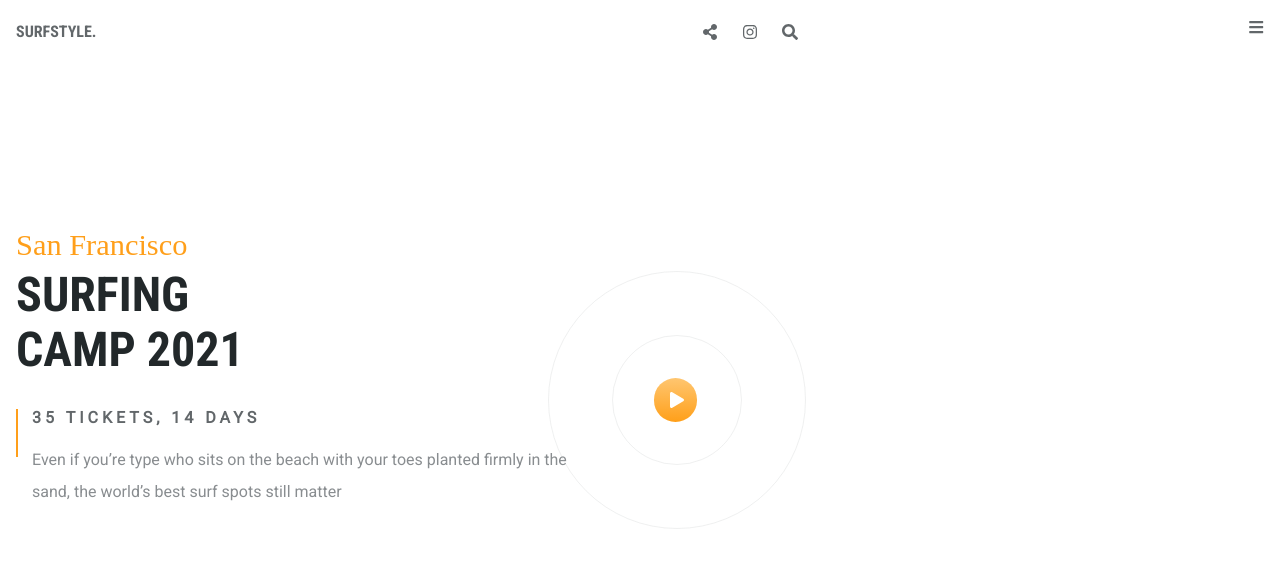
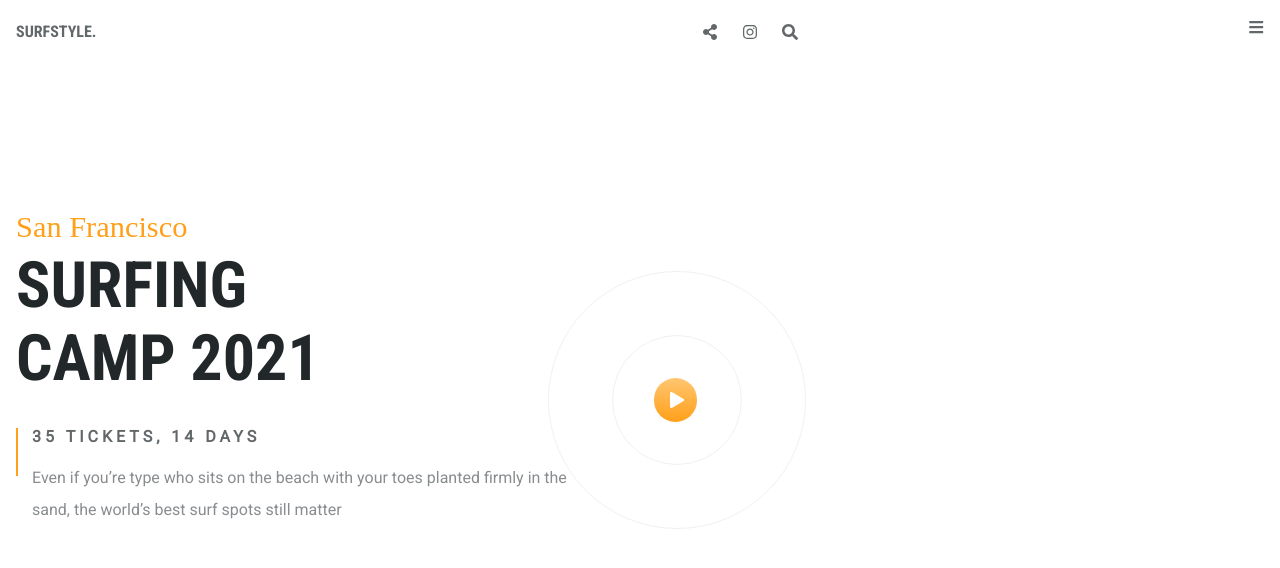
Before and after one commit to kepler003/surfstyle, a React app: page / in a window 1280 px wide. Shown: the top 568 px of the page. Built offline with nearby package versions, Linux system fonts and the light colour scheme; a web font is replaced by a local one.

Commit message:
Welcome -> Adjust font size for h1 element

```diff
--- a/src/styles/_welcome.scss
+++ b/src/styles/_welcome.scss
@@ -138,11 +138,7 @@
     position: relative;
 
     &__camp-name {
-      margin: $size-1 0 $size-6 0;
-      color: $gray-2;
-      font-family: 'Roboto Condensed';
-      font-weight: 700;
-      font-size: $size-7;
+      font-size: $size-8;
     }
 
     &__img {
--- a/src/styles/utils/_media.scss
+++ b/src/styles/utils/_media.scss
@@ -11,6 +11,8 @@
     $breakpoint: $breakpoint-md;
   } @else if $size == "lg" {
     $breakpoint: $breakpoint-lg;
+  } @else if $size == "xl" {
+    $breakpoint: $breakpoint-xl;
   } @else {
     $breakpoint: $size;
   }
```
